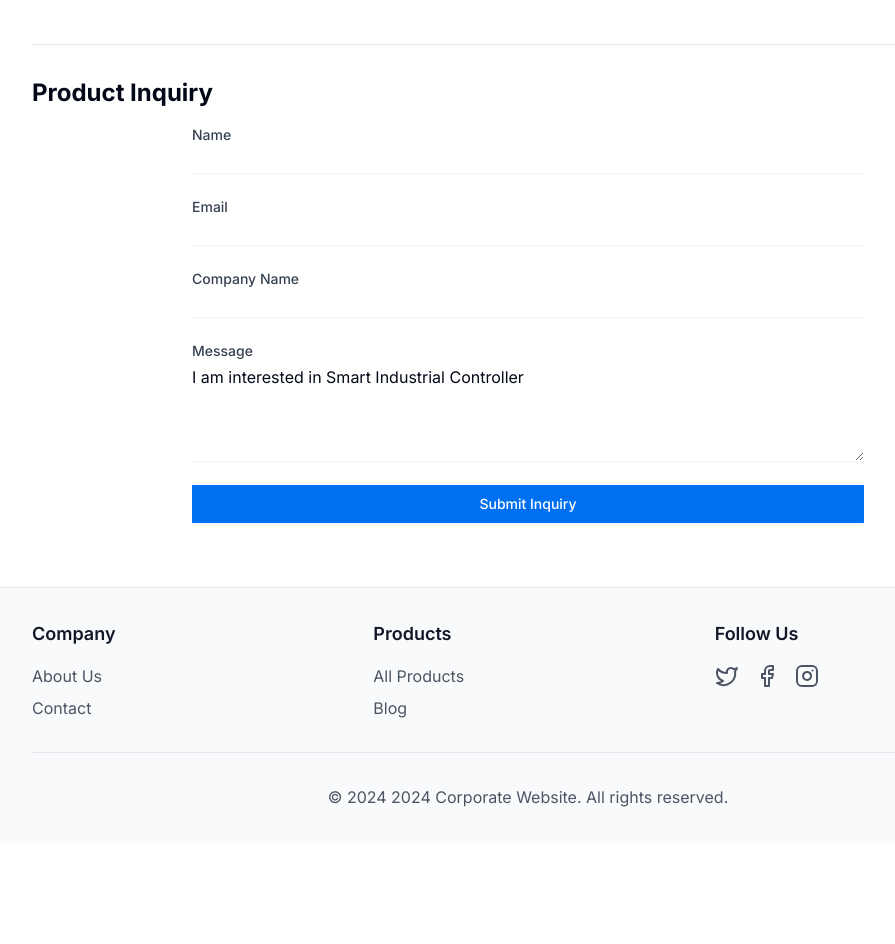
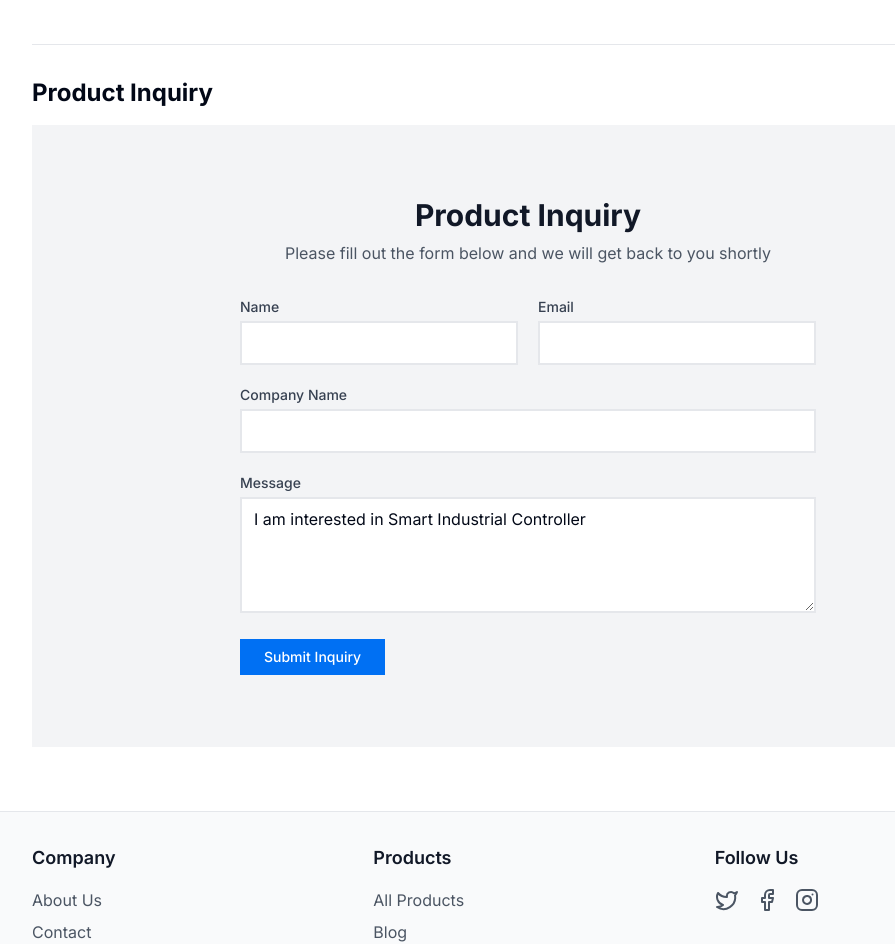
Before and after one commit to 13220887675/Product-website, a Next.js app: page /en/products/1 in a window 1280 px wide. Shown: the part 880-1824 px from the top of the page, without its empty margins (112-1007 px from the left). Before the commit the page ends 1721 px from the top, so only its background shows below. Built offline with nearby package versions, Linux system fonts and the light colour scheme.

Commit message:
调整FAQ和Inquiry样式

```diff
--- a/package.json
+++ b/package.json
@@ -12,6 +12,7 @@
   "dependencies": {
     "@hookform/resolvers": "^3.3.2",
     "date-fns": "^4.1.0",
+    "framer-motion": "^11.11.17",
     "lucide-react": "^0.460.0",
     "next": "^14.0.3",
     "next-intl": "^3.25.1",
--- a/src/components/FAQ.tsx
+++ b/src/components/FAQ.tsx
@@ -3,6 +3,7 @@
 import { useState } from 'react'
 import { useTranslations } from 'next-intl'
 import { ChevronDown, ChevronUp } from 'lucide-react'
+import { motion, AnimatePresence } from 'framer-motion'
 
 interface FAQItem {
   id: number
@@ -51,29 +52,57 @@ export default function FAQ() {
       <h2 className="text-3xl font-bold text-center mb-8 text-gray-900 dark:text-white">
         {t('title')}
       </h2>
-      {faqs.map((faq) => (
+      {faqs.map((faq, index) => (
         <div
-          key={faq.id}
-          className="border border-gray-200 dark:border-gray-700 rounded-lg overflow-hidden"
+          key={index}
+          className="border-b border-gray-100 dark:border-gray-700 last:border-b-0 hover:bg-gray-50 dark:hover:bg-gray-800/50 transition-colors duration-200"
         >
           <button
-            className="w-full flex justify-between items-center p-4 bg-white dark:bg-gray-800 hover:bg-gray-50 dark:hover:bg-gray-700"
-            onClick={() => toggleFAQ(faq.id)}
+            onClick={() => toggleFAQ(index)}
+            className="w-full px-6 py-4 text-left flex justify-between items-center gap-4"
           >
-            <span className="text-left font-medium text-gray-900 dark:text-white">
+            <span className="text-lg font-medium text-gray-900 dark:text-white">
               {faq.question}
             </span>
-            {openId === faq.id ? (
-              <ChevronUp className="h-5 w-5 text-gray-500" />
-            ) : (
-              <ChevronDown className="h-5 w-5 text-gray-500" />
+            <motion.div
+              animate={{ rotate: openId === index ? 180 : 0 }}
+              transition={{ duration: 0.3, ease: "easeInOut" }}
+            >
+              {openId === index ? (
+                <ChevronUp className="h-5 w-5 text-primary" />
+              ) : (
+                <ChevronDown className="h-5 w-5 text-gray-400" />
+              )}
+            </motion.div>
+          </button>
+          <AnimatePresence initial={false}>
+            {openId === index && (
+              <motion.div
+                initial={{ height: 0, opacity: 0 }}
+                animate={{
+                  height: "auto",
+                  opacity: 1,
+                  transition: {
+                    height: { duration: 0.3, ease: "easeOut" },
+                    opacity: { duration: 0.3, delay: 0.1 }
+                  }
+                }}
+                exit={{
+                  height: 0,
+                  opacity: 0,
+                  transition: {
+                    height: { duration: 0.3, ease: "easeIn" },
+                    opacity: { duration: 0.2 }
+                  }
+                }}
+                className="overflow-hidden"
+              >
+                <div className="px-6 pb-4 text-gray-600 dark:text-gray-300">
+                  {faq.answer}
+                </div>
+              </motion.div>
             )}
-          </button>
-          {openId === faq.id && (
-            <div className="p-4 bg-gray-50 dark:bg-gray-900">
-              <p className="text-gray-600 dark:text-gray-300">{faq.answer}</p>
-            </div>
-          )}
+          </AnimatePresence>
         </div>
       ))}
     </div>
--- a/src/components/InquiryForm.tsx
+++ b/src/components/InquiryForm.tsx
@@ -10,14 +10,19 @@ interface Props {
   product?: Product
 }
 
+type FormData = {
+  name: string
+  email: string
+  company: string
+  message: string
+}
+
 const schema = yup.object({
   name: yup.string().required(),
   email: yup.string().email().required(),
   company: yup.string().required(),
   message: yup.string().required(),
 }).required()
-
-type FormData = yup.InferType<typeof schema>
 
 export default function InquiryForm({ product }: Props) {
   const t = useTranslations('InquiryForm')
@@ -35,7 +40,6 @@ export default function InquiryForm({ product }: Props) {
 
   const onSubmit = async (data: FormData) => {
     try {
-      // Here you would typically send the data to your backend
       const formData = product
         ? {
             ...data,
@@ -52,78 +56,94 @@ export default function InquiryForm({ product }: Props) {
     }
   }
 
+  const inputStyles = "w-full border-2 border-gray-200 dark:border-gray-600 px-3 py-2 focus:border-primary focus:outline-none dark:bg-gray-800 dark:text-white transition-colors"
+  const labelStyles = "block text-sm font-medium text-gray-700 dark:text-gray-300 mb-1"
+  const errorStyles = "mt-1 text-sm text-red-500 text-center"
+
   return (
-    <form onSubmit={handleSubmit(onSubmit)} className="max-w-2xl mx-auto">
-      <div className="space-y-6">
+    <div className="bg-gray-100 dark:bg-gray-800/50 py-12">
+      <div className="max-w-2xl mx-auto px-6">
+        <div className="g-gray-100 dark:bg-gray-800 p-6">
+          <h2 className="text-3xl font-bold text-center mb-2 text-gray-900 dark:text-white">
+            {t('title')}
+          </h2>
+          <p className="text-center text-gray-600 dark:text-gray-300 mb-8">
+            {t('description')}
+          </p>
+          <form onSubmit={handleSubmit(onSubmit)} className="space-y-5">
+            <div className="grid grid-cols-1 md:grid-cols-2 gap-5">
               <div>
-          <label htmlFor="name" className="block text-sm font-medium text-gray-700 dark:text-gray-300">
+                <label htmlFor="name" className={labelStyles}>
                   {t('name.label')}
                 </label>
                 <input
                   type="text"
                   id="name"
                   {...register('name')}
-            className="mt-1 block w-full border-gray-300 dark:border-gray-600 shadow-sm focus:border-primary focus:ring-primary dark:bg-gray-800 dark:text-white dark:placeholder-gray-400"
+                  className={inputStyles}
                 />
                 {errors.name && (
-            <p className="mt-1 text-sm text-red-600">{t('name.required')}</p>
+                  <p className={errorStyles}>{t('name.required')}</p>
                 )}
               </div>
 
               <div>
-          <label htmlFor="email" className="block text-sm font-medium text-gray-700 dark:text-gray-300">
+                <label htmlFor="email" className={labelStyles}>
                   {t('email.label')}
                 </label>
                 <input
                   type="email"
                   id="email"
                   {...register('email')}
-            className="mt-1 block w-full border-gray-300 dark:border-gray-600 shadow-sm focus:border-primary focus:ring-primary dark:bg-gray-800 dark:text-white dark:placeholder-gray-400"
+                  className={inputStyles}
                 />
                 {errors.email && (
-            <p className="mt-1 text-sm text-red-600">{t('email.required')}</p>
+                  <p className={errorStyles}>{t('email.required')}</p>
                 )}
+              </div>
             </div>
 
             <div>
-          <label htmlFor="company" className="block text-sm font-medium text-gray-700 dark:text-gray-300">
+              <label htmlFor="company" className={labelStyles}>
                 {t('company.label')}
               </label>
               <input
                 type="text"
                 id="company"
                 {...register('company')}
-            className="mt-1 block w-full border-gray-300 dark:border-gray-600 shadow-sm focus:border-primary focus:ring-primary dark:bg-gray-800 dark:text-white dark:placeholder-gray-400"
+                className={inputStyles}
               />
               {errors.company && (
-            <p className="mt-1 text-sm text-red-600">{t('company.required')}</p>
+                <p className={errorStyles}>{t('company.required')}</p>
               )}
             </div>
 
             <div>
-          <label htmlFor="message" className="block text-sm font-medium text-gray-700 dark:text-gray-300">
+              <label htmlFor="message" className={labelStyles}>
                 {t('message.label')}
               </label>
               <textarea
                 id="message"
                 rows={4}
                 {...register('message')}
-            className="mt-1 block w-full border-gray-300 dark:border-gray-600 shadow-sm focus:border-primary focus:ring-primary dark:bg-gray-800 dark:text-white dark:placeholder-gray-400"
+                className={inputStyles}
               />
               {errors.message && (
-            <p className="mt-1 text-sm text-red-600">{t('message.required')}</p>
+                <p className={errorStyles}>{t('message.required')}</p>
               )}
             </div>
 
             <div>
               <button
                 type="submit"
-            className="w-full flex justify-center py-2 px-4 border border-transparent shadow-sm text-sm font-medium text-white bg-primary hover:bg-primary-dark focus:outline-none focus:ring-2 focus:ring-offset-2 focus:ring-primary dark:focus:ring-offset-gray-800"
+                className="px-6 py-2 bg-primary hover:bg-primary-dark text-white text-sm font-medium transition-colors"
               >
                 {t('submit')}
               </button>
             </div>
+          </form>
         </div>
-    </form>
+      </div>
+    </div>
   )
 }
```
Also changed, not shown: 2 other files (tests, documents, lock files or other folders). Lines whose indentation alone changed are shown as unchanged.
